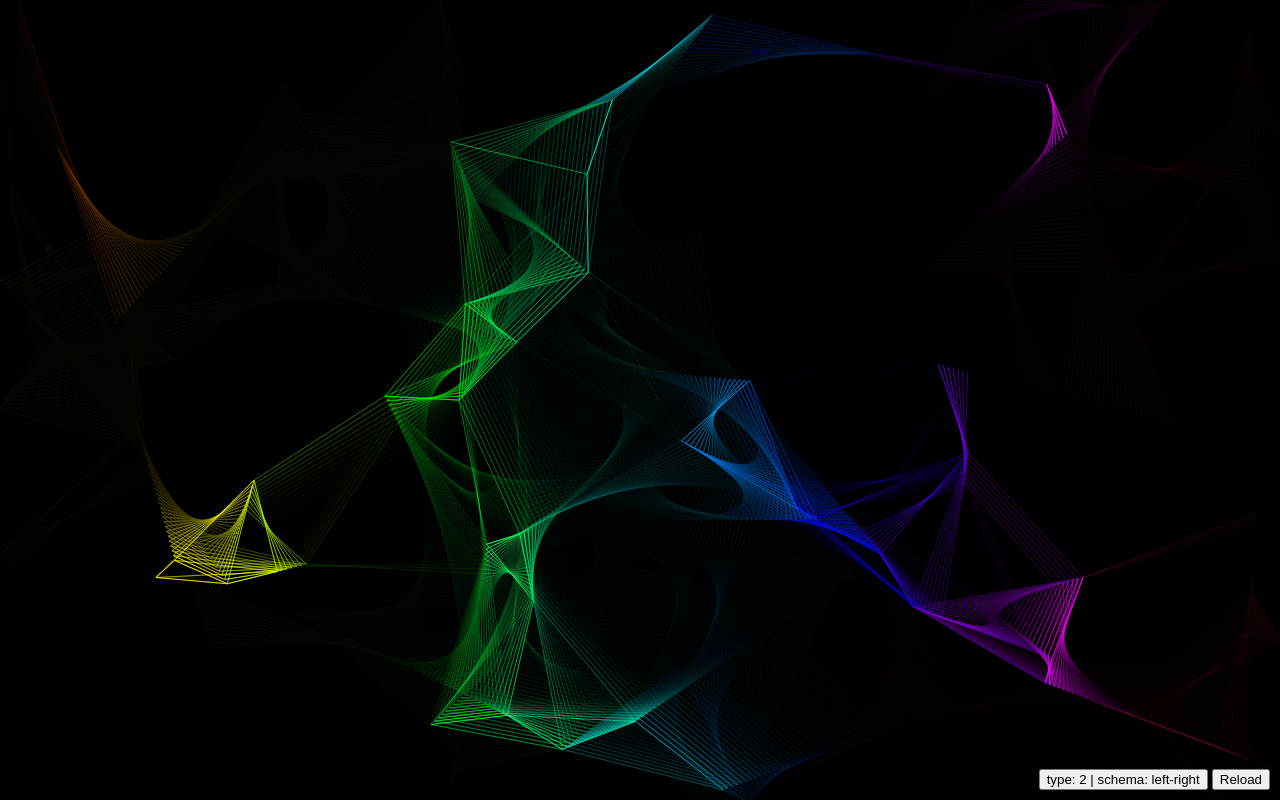
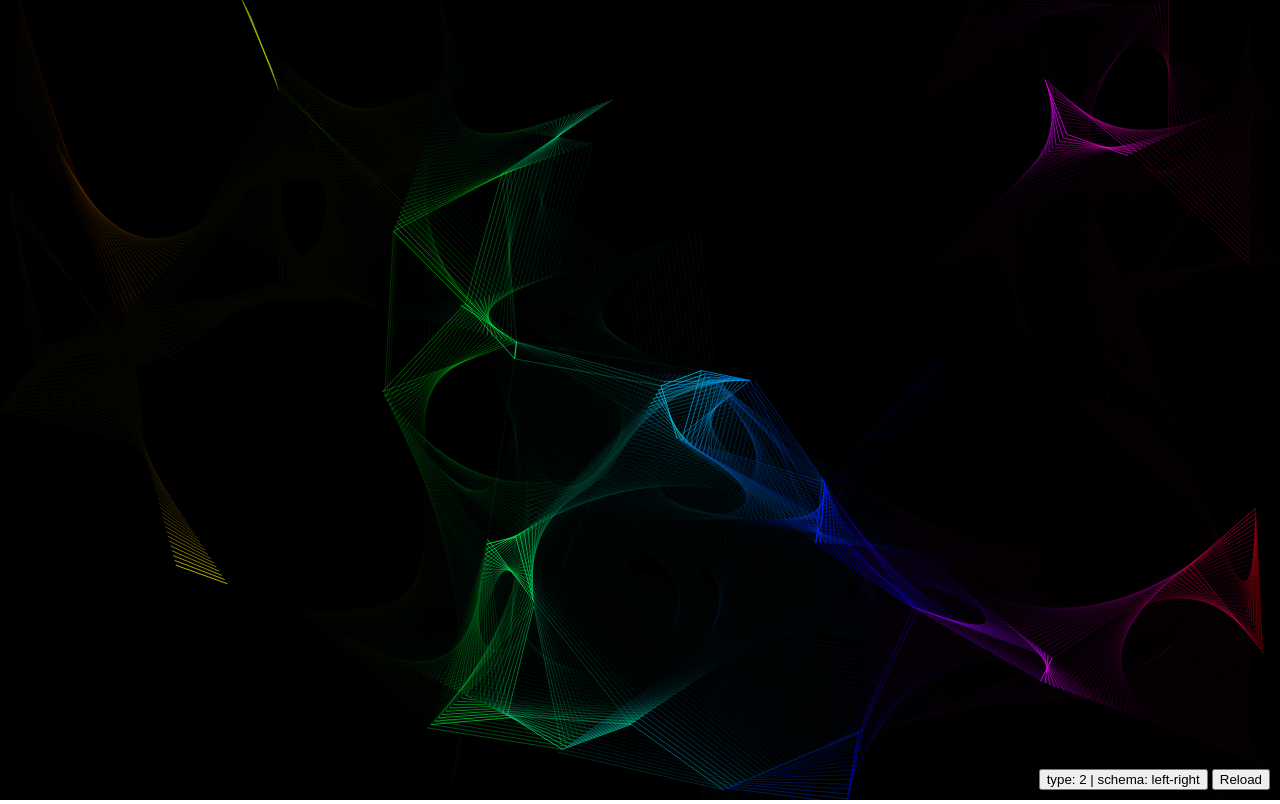
Before and after one commit to Eskaan/Canvas-Animation, a plain HTML site: page triangle-grid/All-in-one.html in a window 1280 px wide. Drawn offline with Linux system fonts and the light colour scheme.

Commit message:
Tewaks, performance, visuals and inputs
- Tweaked default values
- Every renderer and mover has now its own interval
- No beginning whit full black due to browser opacity issues
- added noInfo, moreInfo, speed, npp, range, distance, opacity.

```diff
--- a/triangle-grid/All-in-one.html
+++ b/triangle-grid/All-in-one.html
@@ -16,21 +16,21 @@
      */
     function startAnimation(
       ms = 100,
-        npp = .000025,
-        speed = 4,
+      npp = .00004,
+      speed = 5,
       range = 200,
-        opacity = .05,
+      opacity = .1,
       color = (node, nodeN) => { //just an example
-          return Math.abs(Math.floor(Math.tanh(node.x - nodeN.x / node.y - nodeN.y) * 360)) + 50
+        return Math.abs(Math.floor(Math.tanh(node.x - nodeN.x / node.y - nodeN.y) * 360)) + 50;
       }
     ) {
-        const canvas = document.getElementById('animationCanvas');
-        const ctx = canvas.getContext('2d');
+      const canvas = document.getElementById("animationCanvas");
+      const ctx = canvas.getContext("2d");
       const height = window.innerHeight;
       const width = window.innerWidth;
       const nodes = [];
 
-        canvas.addEventListener('click', () => canvas.requestFullscreen());
+      canvas.addEventListener("click", () => canvas.requestFullscreen());
 
       function newNode() {
         return {
@@ -46,16 +46,22 @@
         nodes.push(newNode());
       }
 
-        ctx.fillStyle = 'rgb(0,0,0)';
+      ctx.fillStyle = "rgb(0,9,9)";
       ctx.fillRect(0, 0, width, height);
-        canvas.setAttribute('width', width.toString(10));
-        canvas.setAttribute('height', height.toString(10));
+      canvas.setAttribute("width", width.toString(10));
+      canvas.setAttribute("height", height.toString(10));
 
-        return setInterval(() => {
+      let intervals = [];
+      intervals.push(setInterval(() => {
         ctx.fillStyle = `rgba(0,0,0,${opacity})`;
         ctx.fillRect(0, 0, width, height);
-          nodes.forEach(node => {
-            nodes.filter(nodeN => nodeN !== node).forEach(nodeN => {
+      }, ms));
+      nodes.forEach((node, index) => {
+        intervals.push(setInterval((node, index) => {
+          //by filtering reducing drawing functions by 50% (performance)
+          nodes.filter((nodeN, indexN) => index > indexN)
+            .forEach((nodeN) => {
+
               const dx = node.x - nodeN.x;
               const dy = node.y - nodeN.y;
               const distance = Math.sqrt(dx * dx + dy * dy);
@@ -63,14 +69,13 @@
                 ctx.beginPath();
                 ctx.moveTo(node.x, node.y);
                 ctx.lineTo(nodeN.x, nodeN.y);
-                //const color = correctColor(Math.abs(Math.floor(Math.tanh(dx / dy) * colorBandWidth)) + colorSet);
+                //ctx.strokeStyle = correctColor(Math.abs(Math.floor(Math.tanh(dx / dy) * colorBandWidth)) + colorSet);
                 ctx.strokeStyle = `hsla(${color(node, nodeN)}, 100%, 50%, ${Math.abs(distance / range - 1)})`;
                 ctx.stroke();
               }
             });
-          });
-          //separate function for parallel lines
-          nodes.forEach(node => {
+        }, ms, node, index));
+        intervals.push(setInterval(node => {
           if (node.x < 0 || node.y < 0
             || node.x > width || node.y > height) {
             //node.angle = correctAngle(node.angle + 90);
@@ -80,8 +85,12 @@
           }
           node.x += Math.cos(node.angle * (2 * Math.PI) / 360) * speed;
           node.y += Math.sin(node.angle * (2 * Math.PI) / 360) * speed;
+        }, ms, node));
       });
-        }, ms);
+      //separate function for parallel lines
+      nodes.forEach(node => {
+      });
+      return intervals;
     }
   </script>
 </head>
@@ -91,23 +100,29 @@
   let getParams = {};
   window.location.search
     .substr(1)
-    .split('&')
-    .map(item => {return item.split('=')})
-    .forEach(item => getParams[item[0]] = item[1]);
+    .split("&")
+    .map(item => {
+      return item.split("=");
+    })
+    .forEach(item => getParams[item[0]] = item[1] ? item[1] : "");
 
-  const random = {
-    switch: getParams.type ? parseInt(getParams.type) : Math.floor(Math.random() * (2 + 1)),
-    one: getParams.one ? parseFloat(getParams.one) : Math.random()
-  }
-  console.log(random);
+  //parse params to int/float
+  getParams.type = getParams.type ? parseInt(getParams.type) : Math.floor(Math.random() * (2 + 1));
+  getParams.one = getParams.one ? parseFloat(getParams.one) : Math.random();
+  getParams.speed = getParams.speed ? parseInt(getParams.speed) : 100;
+  getParams.npp = getParams.npp ? parseFloat(getParams.npp) / 1000 : .00004;
+  getParams.range = getParams.range ? parseInt(getParams.range) : 200;
+  getParams.distance = getParams.distance ? parseInt(getParams.distance) : 5;
+  getParams.opacity = getParams.opacity ? parseFloat(getParams.opacity) : .1;
+
   const colorFunc = (node, nodeN) => {
-    switch (random.switch) {
+    switch (getParams.type) {
       case 0:
         return (node.color + nodeN.color) / 2;
       case 1:
-        return Math.abs(Math.floor(Math.tanh((node.x - nodeN.x) / (node.y - nodeN.y)) * 150)) + random.one * 360;
+        return Math.abs(Math.floor(Math.tanh((node.x - nodeN.x) / (node.y - nodeN.y)) * 150)) + getParams.one * 360;
       case 2:
-        switch (Math.floor(random.one * 3)) {
+        switch (Math.floor(getParams.one * 3)) {
           case 0:
             return (node.y + nodeN.y) / 2 / window.innerHeight * 360;
           case 1:
@@ -117,30 +132,43 @@
         }
     }
     return 100;
+  };
+  window.addEventListener("load", () => {
+    if (getParams.noInfo !== "") {
+      const text = [
+        "type: " + getParams.type,
+        "type: " + getParams.type + " | colorMix: " + Math.floor(getParams.one * 360),
+        "type: " + getParams.type + " | schema: " +
+        ((Math.floor(getParams.one * 3) === 0) ? "top-bottom" :
+          (Math.floor(getParams.one * 3) === 1) ? "left-right" : "topLeft-bottomRight")
+      ];
+      const moreText =
+        " | speed: " + getParams.speed +
+        " | range: " + getParams.range +
+        " | distance: " + getParams.distance +
+        " | npp: " + getParams.npp * 1000 +
+        " => " + Math.floor(window.innerHeight * window.innerWidth * getParams.npp) + " nodes" +
+        " | opacity: " + getParams.opacity;
+      document.getElementById("info").innerText =
+        text[getParams.type] + (getParams.moreInfo === "" ? moreText : "");
+    } else {
+      document.getElementById("info").parentElement.outerHTML = "";
     }
-  window.addEventListener('load', () => {
-    const text = [
-      'type: ' + random.switch,
-      'type: ' + random.switch + ' | colorMix: ' + Math.floor(random.one * 360),
-      'type: ' + random.switch + ' | schema: ' +
-      ((Math.floor(random.one * 3) === 0) ? 'top-bottom' :
-        (Math.floor(random.one * 3) === 1) ? 'left-right' : 'topLeft-bottomRight'),
-    ]
-    document.getElementById('info').innerText = text[random.switch];
 
-    let gameId;
+    let gameIntervals;
 
     function newGame() {
-      if (gameId) clearInterval(gameId);
-      gameId = startAnimation(100, .00004, 5, 200, .1, (node, nodeN) => {
+      if (gameIntervals) gameIntervals.forEach(i => clearInterval(i));
+      gameIntervals = startAnimation(getParams.speed, getParams.npp, getParams.distance, getParams.range, getParams.opacity, (node, nodeN) => {
         return colorFunc(node, nodeN);
       });
+      console.log(gameIntervals);
     }
 
+    window.addEventListener("resize", () => {
       newGame();
-    window.addEventListener('resize', () => {
+    });
     newGame();
-    })
   });
 </script>
 <div style="position: absolute; bottom: 10px; right: 10px;">
```
Lines whose indentation alone changed are shown as unchanged.
